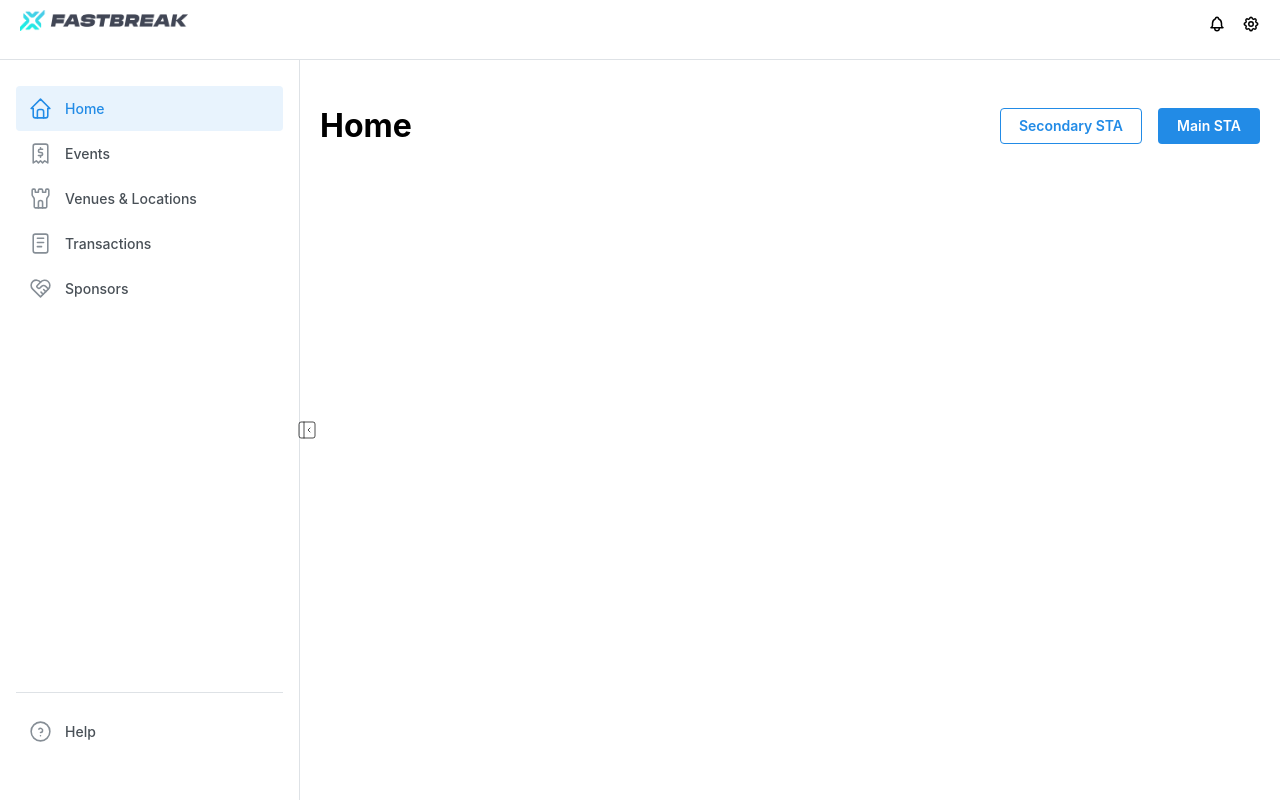
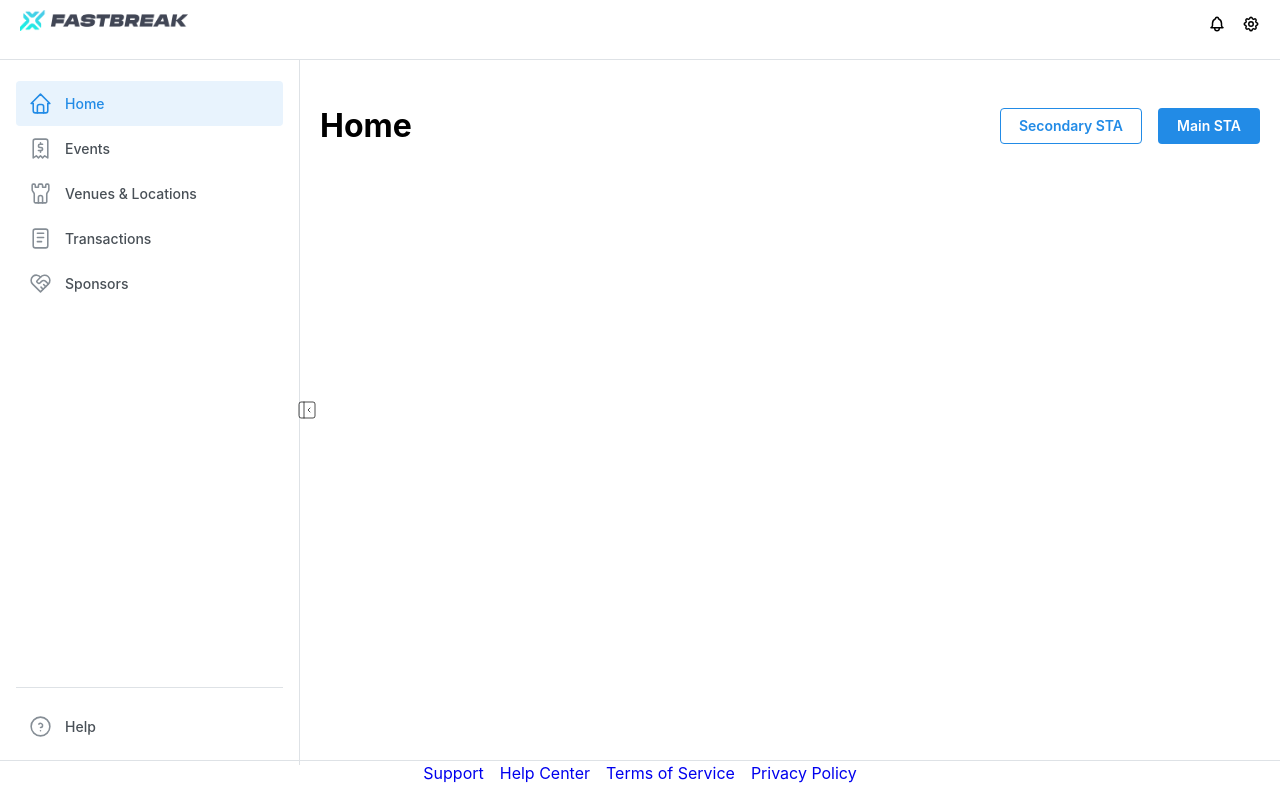
Before and after one commit to dminik/task-manager, a React (Vite) app in the folder FrontEnd/: page / in a window 1280 px wide. Built offline with nearby package versions, Linux system fonts and the light colour scheme.

Commit message:
Added Footer

```diff
--- /dev/null
+++ b/FrontEnd/src/components/MainPage/Footer/Footer.module.css
@@ -0,0 +1,3 @@
+.link {
+  text-decoration: none;
+}
--- /dev/null
+++ b/FrontEnd/src/components/MainPage/Footer/Footer.tsx
@@ -0,0 +1,29 @@
+import { Group, } from '@mantine/core';
+import { Link } from 'react-router-dom';
+import classes from './Footer.module.css';
+
+export function Footer() {
+
+  const linksData = [
+    { label: 'Support', link: '#' },
+    { label: 'Help Center', link: '#' },
+    { label: 'Terms of Service', link: '#' },
+    { label: 'Privacy Policy', link: '#' },
+  ];
+
+  return (
+
+      <Group justify="center">
+        {linksData.map((item, index) => (
+          <Link
+            key={index}
+            to={item.link}
+            className={classes.link}
+            onClick={(event) => event.preventDefault()}
+          >
+            <span>{item.label}</span>
+          </Link>
+        ))}
+      </Group>
+    );
+}
--- a/FrontEnd/src/components/MainPage/Layout/Layout.tsx
+++ b/FrontEnd/src/components/MainPage/Layout/Layout.tsx
@@ -5,6 +5,7 @@ import { NavLayout } from '../NavBar/NavBar';
 import { Outlet } from 'react-router-dom';
 import { useDisclosure } from '@mantine/hooks';
 import classes from './Layout.module.css';
+import { Footer } from '../Footer/Footer';
 
 export function Layout() {
   const [mobileOpened, { toggle: toggleMobile }] = useDisclosure();
@@ -18,6 +19,7 @@ export function Layout() {
         breakpoint: 'sm',
         collapsed: { mobile: !mobileOpened, desktop: !desktopOpened },
       }}
+      footer={{ height: 40 }}
     >
 
       <AppShell.Header>
@@ -40,6 +42,10 @@ export function Layout() {
       <AppShell.Main>
         <Outlet />
       </AppShell.Main>
+
+      <AppShell.Footer >
+        <Footer  />
+      </AppShell.Footer >
     </AppShell>
   );
 }
--- a/FrontEnd/src/components/MainPage/NavBar/NavBar.tsx
+++ b/FrontEnd/src/components/MainPage/NavBar/NavBar.tsx
@@ -48,10 +48,10 @@ export function NavLayout() {
       </div>
 
       <div className={classes.footer}>
-        <a href="#" className={classes.link} onClick={(event) => event.preventDefault()}>
+        <Link to="#" className={classes.link} onClick={(event) => event.preventDefault()}>
           <IconHelpCircle className={classes.linkIcon} stroke={1.5} />
           <span>Help</span>
-        </a>
+        </Link>
       </div>
     </nav>
   );
```
